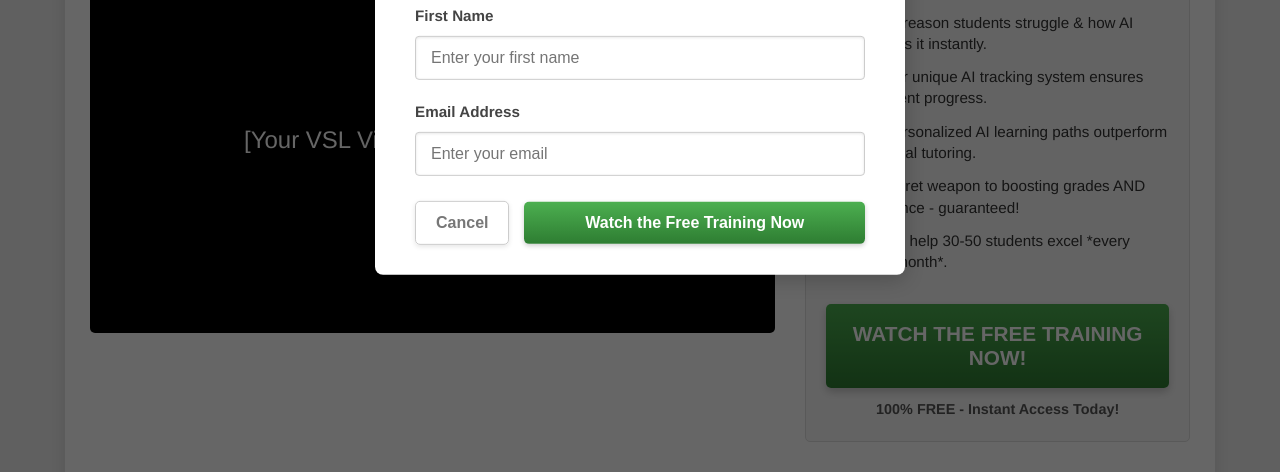
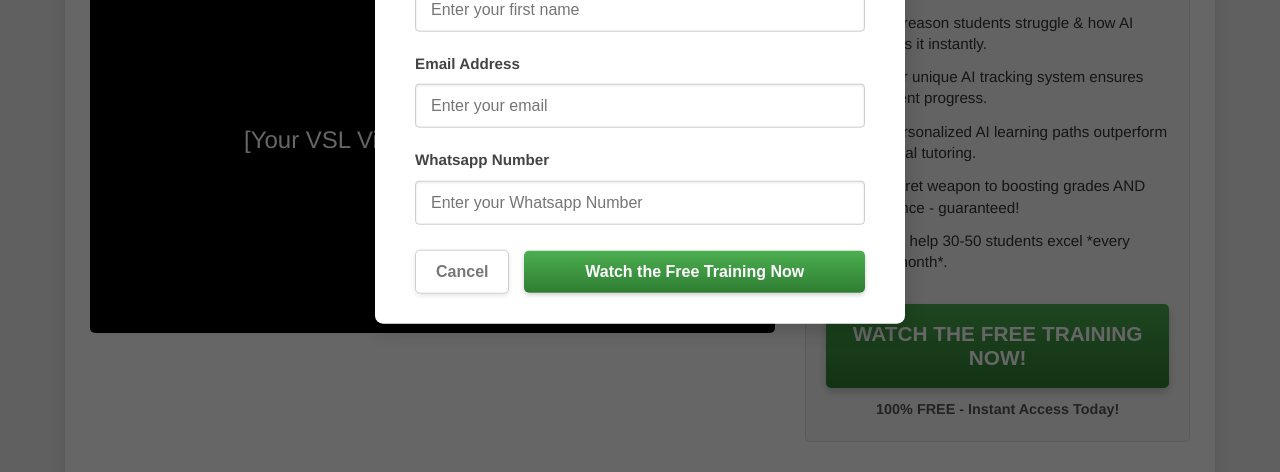
Before and after one commit to binaryghost2135/VSL, a plain HTML site: page index.html in a window 1280 px wide. Both pictures are taken after a click on the button "WATCH THE FREE TRAINING NOW!". Shown: the part 328-800 px from the top of the page. Drawn offline with Linux system fonts and the light colour scheme.

Commit message:
Update index.html

```diff
--- a/index.html
+++ b/index.html
@@ -402,6 +402,10 @@
                     <label for="email">Email Address</label>
                      <input type="email" id="email" name="email" placeholder="Enter your email" required>
                 </div>
+                <div class="form-group">
+                    <label for="Whatsapp Number">Whatsapp Number</label>
+                     <input type="text" id="text" name="text" placeholder="Enter your Whatsapp Number" required>
+                </div>
                 <div class="modal-buttons">
                     <button type="button" class="cancel-btn" id="cancelModalBtn">Cancel</button>
                     <button type="submit" class="submit-btn" id="submitLeadBtn">Watch the Free Training Now</button>
```
